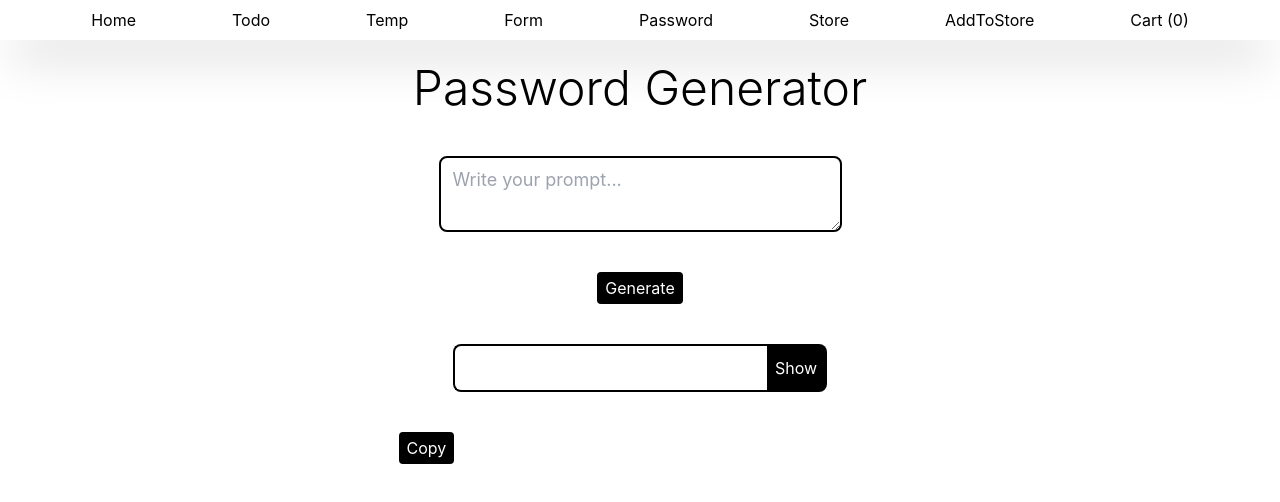
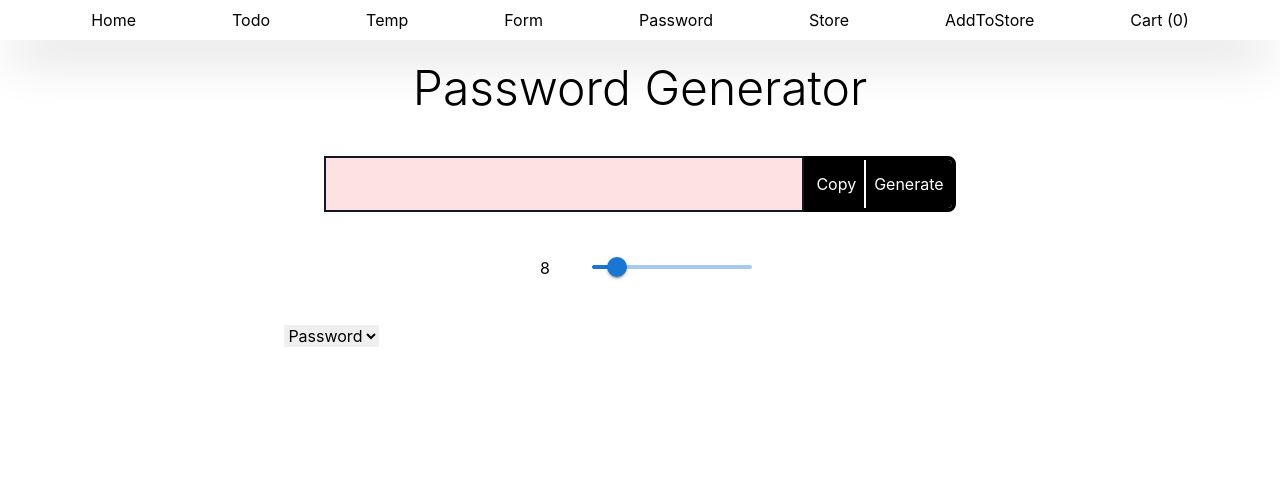
Before and after one commit to axai-kaizoku/html-js-basic, a React (Create React App) app in the folder todo/: page /password in a window 1280 px wide. Shown: the top 502 px of the page. Built offline with nearby package versions, Linux system fonts and the light colour scheme.

Commit message:
Add basic password generator

```diff
--- a/todo/package.json
+++ b/todo/package.json
@@ -3,6 +3,9 @@
   "version": "0.1.0",
   "private": true,
   "dependencies": {
+    "@emotion/react": "^11.11.4",
+    "@emotion/styled": "^11.11.0",
+    "@mui/material": "^5.15.12",
     "@reduxjs/toolkit": "^2.2.1",
     "@testing-library/jest-dom": "^5.17.0",
     "@testing-library/react": "^13.4.0",
--- a/todo/src/pages/Password/index.js
+++ b/todo/src/pages/Password/index.js
@@ -1,17 +1,49 @@
 import Layout from '../Layout';
 import { useEffect, useState } from 'react';
+import Slider from '@mui/material/Slider';
 
 export default function GenPass() {
 	const [password, setPassword] = useState('');
-	const [show, setShow] = useState(false);
 	const [copy, setCopy] = useState(false);
-	const showPassword = () => {
-		setShow(!show);
+	const [value, setValue] = useState(8);
+	const [type, setType] = useState('password');
+
+	// const [show, setShow] = useState(false);
+
+	// const showPassword = () => {
+	// 	setShow(!show);
+	// };
+
+	const genPass = () => {
+		const characters =
+			'ABCDEFGHIJKLMNOPQRSTUVWXYZabcdefghijklmnopqrstuvwxyz0123456789!@#$%&*?';
+		const numbers = '0123456789';
+		let generatedPassword = '';
+		for (let i = 0; i < value; i++) {
+			if (type === 'pin') {
+				const randomIn = Math.floor(Math.random() * numbers.length);
+				generatedPassword += numbers.charAt(randomIn);
+			} else {
+				const randomIndex = Math.floor(Math.random() * characters.length);
+				generatedPassword += characters.charAt(randomIndex);
+			}
+		}
+		setPassword(generatedPassword);
 	};
+
+	// Slider
+
+	const handleInputChange = (event) => {
+		setValue(event.target.value === '' ? 0 : Number(event.target.value));
+	};
+
+	// Copy btn
+
 	const handleCopy = () => {
 		navigator.clipboard.writeText(password);
 		setCopy(true);
 	};
+
 	useEffect(() => {
 		let timer;
 		if (copy) {
@@ -21,6 +53,7 @@ export default function GenPass() {
 		}
 		return () => clearTimeout(timer);
 	}, [copy]);
+
 	return (
 		<Layout>
 			{/* password: {
@@ -37,7 +70,8 @@ export default function GenPass() {
 					<h1 className="text-5xl font-light text-center">
 						Password Generator
 					</h1>
-					<div className="flex flex-col justify-center items-center m-10">
+					{/* Text area to generate password based on prompts */}
+					{/* <div className="flex flex-col justify-center items-center m-10">
 						<textarea
 							className="text-lg px-3 py-2 mb-10  border-2 border-black rounded-lg
               "
@@ -45,9 +79,10 @@ export default function GenPass() {
 							id="prompt"
 							placeholder="Write your prompt..."
 							cols="30"></textarea>
-						<button>Generate</button>
-					</div>
-					<div className="flex flex-row justify-center items-center m-10">
+
+					</div> */}
+					{/* Input password field with show and hide btn */}
+					{/* <div className="flex flex-row justify-center items-center m-10">
 						<input
 							type={show ? 'text' : 'password'}
 							value={password}
@@ -60,8 +95,68 @@ export default function GenPass() {
 							className="border-2 border-black border-l-0 rounded-l-none  rounded-lg py-2.5 ">
 							{show ? 'Hide' : 'Show'}
 						</button>
+					</div> */}
+					<div className="flex flex-row justify-center items-center m-10">
+						<div
+							className={`border-2 flex rounded-r-none items-center justify-center ${
+								password.length >= 12
+									? 'bg-green-100'
+									: password.length >= 7
+									? 'bg-orange-100'
+									: 'bg-red-100'
+							} border-gray-900 w-[480px] h-14`}>
+							<p className="tracking-widest whitespace-nowrap font-medium text-xl">
+								{password}
+							</p>
+						</div>
+						<div className="h-14 border-4 border-black rounded-lg rounded-l-none">
+							<button
+								className="h-full rounded-l-none rounded-r-none border-r border-r-white"
+								onClick={handleCopy}>
+								{copy ? 'Copied !' : 'Copy'}
+							</button>
+							<button
+								className="h-full rounded-l-none border-l border-l-white"
+								onClick={genPass}>
+								Generate
+							</button>
+						</div>
 					</div>
-					<button onClick={handleCopy}>{copy ? 'Copied !' : 'Copy'}</button>
+					{/* Slider */}
+					<div className="flex flex-row justify-center items-center m-10">
+						<div className="w-56 flex flex-row">
+							<input
+								type="number"
+								value={value}
+								onChange={handleInputChange}
+								max={30}
+								min={4}
+								className="w-12 mx-2 p-1"
+							/>
+							<Slider
+								value={value}
+								onChange={(e) => {
+									setValue(e.target.value);
+									genPass();
+								}}
+								min={4}
+								max={30}
+								defaultValue={value}
+								aria-label="Default"
+								valueLabelDisplay="auto"
+							/>
+						</div>
+					</div>
+					<div>
+						<select
+							name="type"
+							defaultValue="password"
+							id="type"
+							onChange={(e) => setType(e.target.value)}>
+							<option value="pin">Pin</option>
+							<option value="password">Password</option>
+						</select>
+					</div>
 				</div>
 			</div>
 		</Layout>
```
Also changed, not shown: 1 other file (tests, documents, lock files or other folders).
